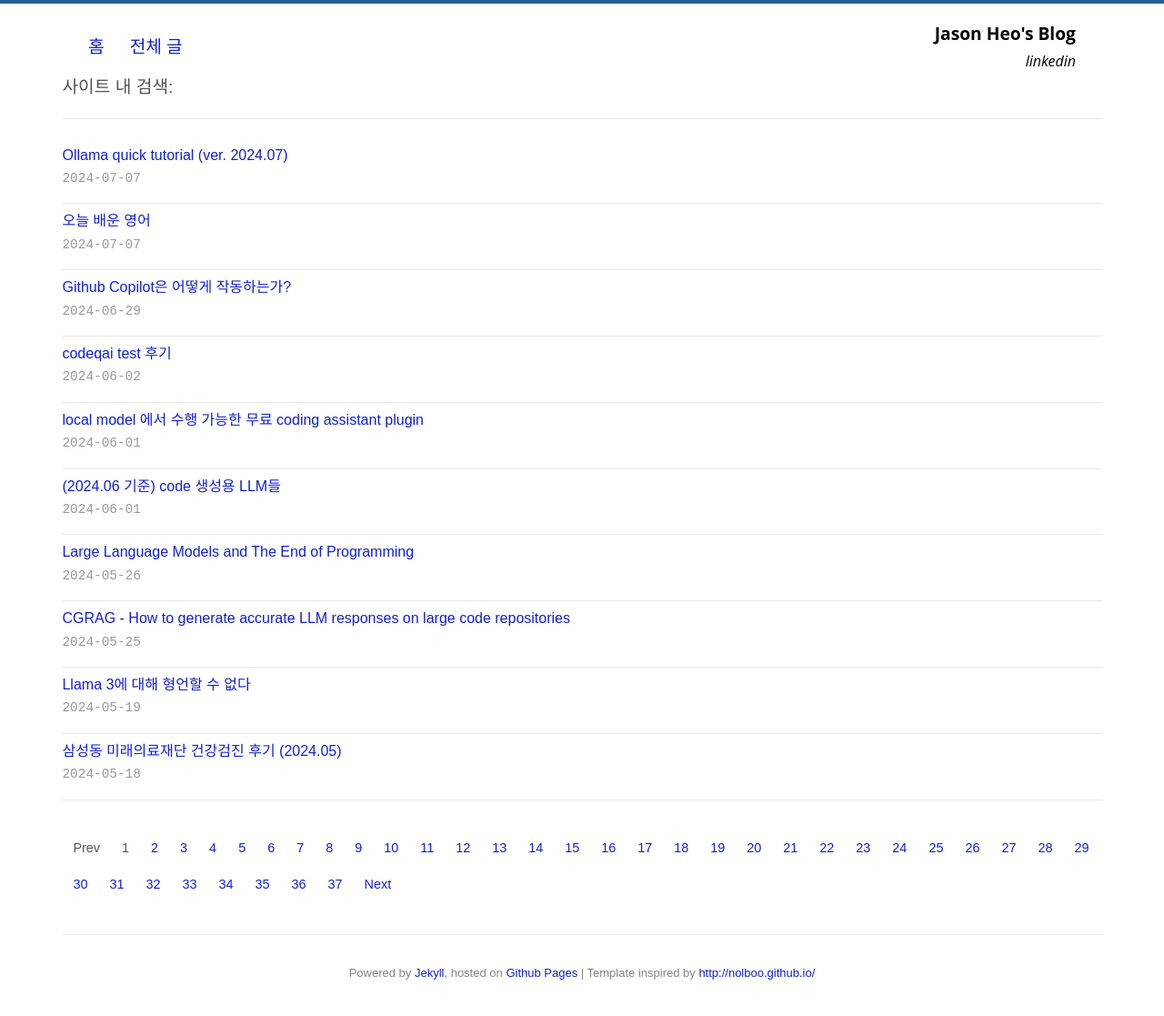
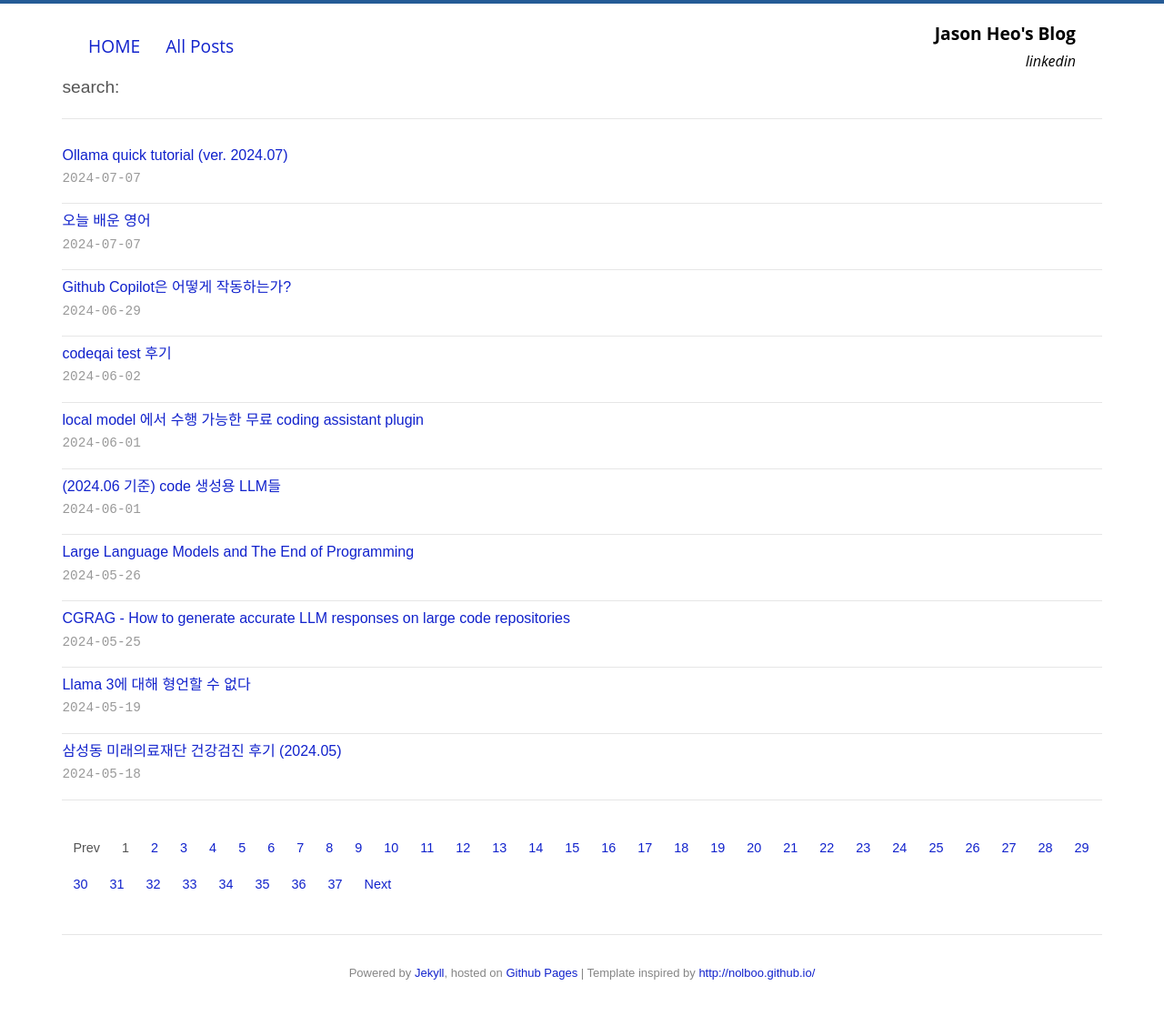
Before and after one commit to jason-heo/jason-heo.github.io, a Jekyll site: the page built from index.html, in a window 1280 px wide. Shown: the whole page at 91% size. Built offline with Jekyll 4.4.1, drawn with Linux system fonts in a browser that asks for light colours; the list of posts is cut into pages by our own code; comment, search, counter and statistics services are not loaded.

Commit message:
영어로 변경

```diff
--- a/_layouts/default.html
+++ b/_layouts/default.html
@@ -77,8 +77,8 @@
     <div class="site">
       <header>
         <nav>
-          <a class="{% if page.category == '/' %} selected {% endif %}" href="/">홈</a>
-          <a class="{% if page.category == 'archive' %} selected {% endif %}" href="/all_posts.html">전체 글</a>
+          <a class="{% if page.category == '/' %} selected {% endif %}" href="/">HOME</a>
+          <a class="{% if page.category == 'archive' %} selected {% endif %}" href="/all_posts.html">All Posts</a>
         </nav>
 
 
@@ -94,7 +94,7 @@
         </div>
         <div class="clear"></div>
       </header>
-      사이트 내 검색: <script async src="https://cse.google.com/cse.js?cx=1030062c8337cce40"></script>
+      search: <script async src="https://cse.google.com/cse.js?cx=1030062c8337cce40"></script>
       <div class="gcse-search"></div>
 
       <div class="separator"></div>
```
